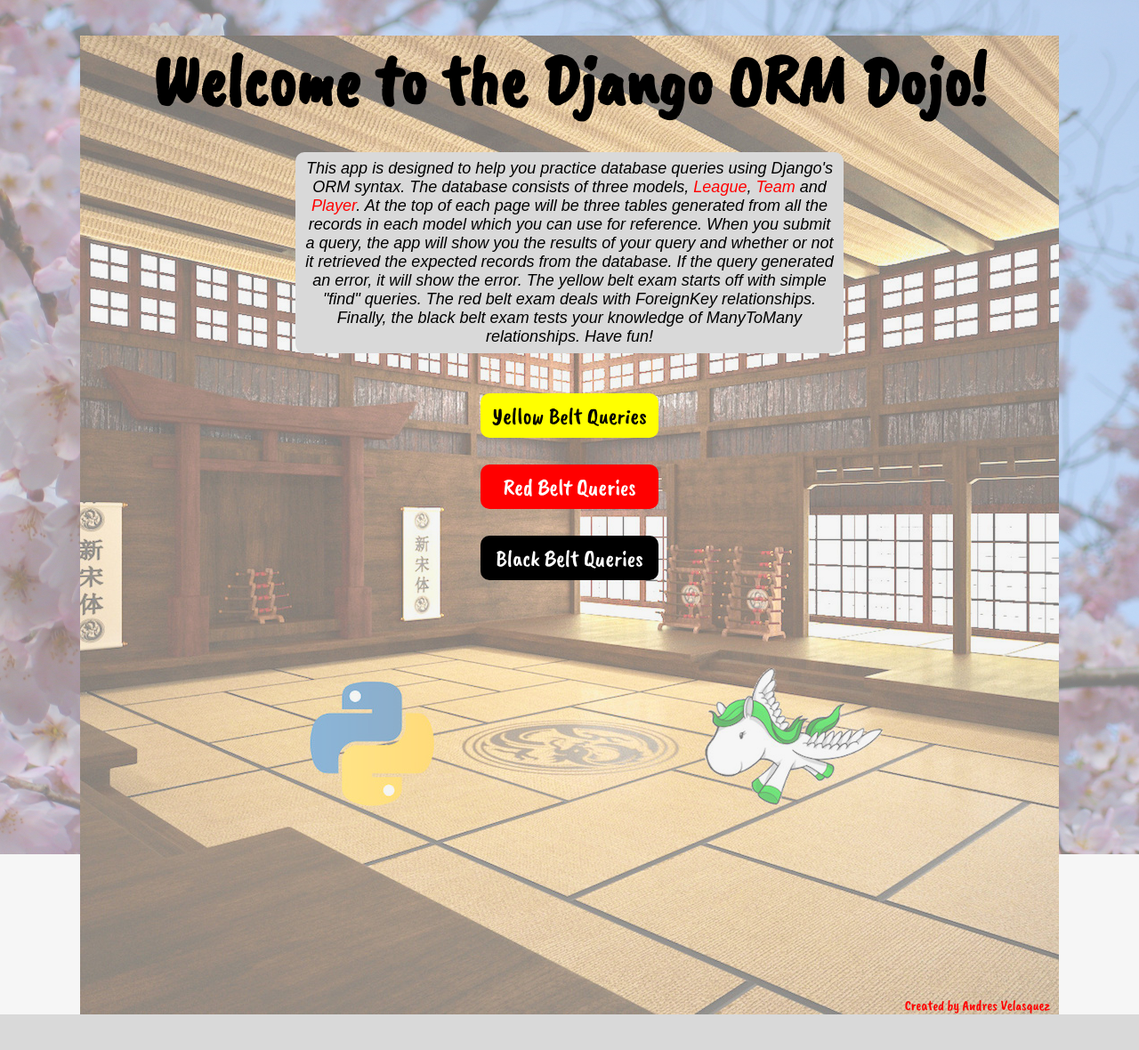
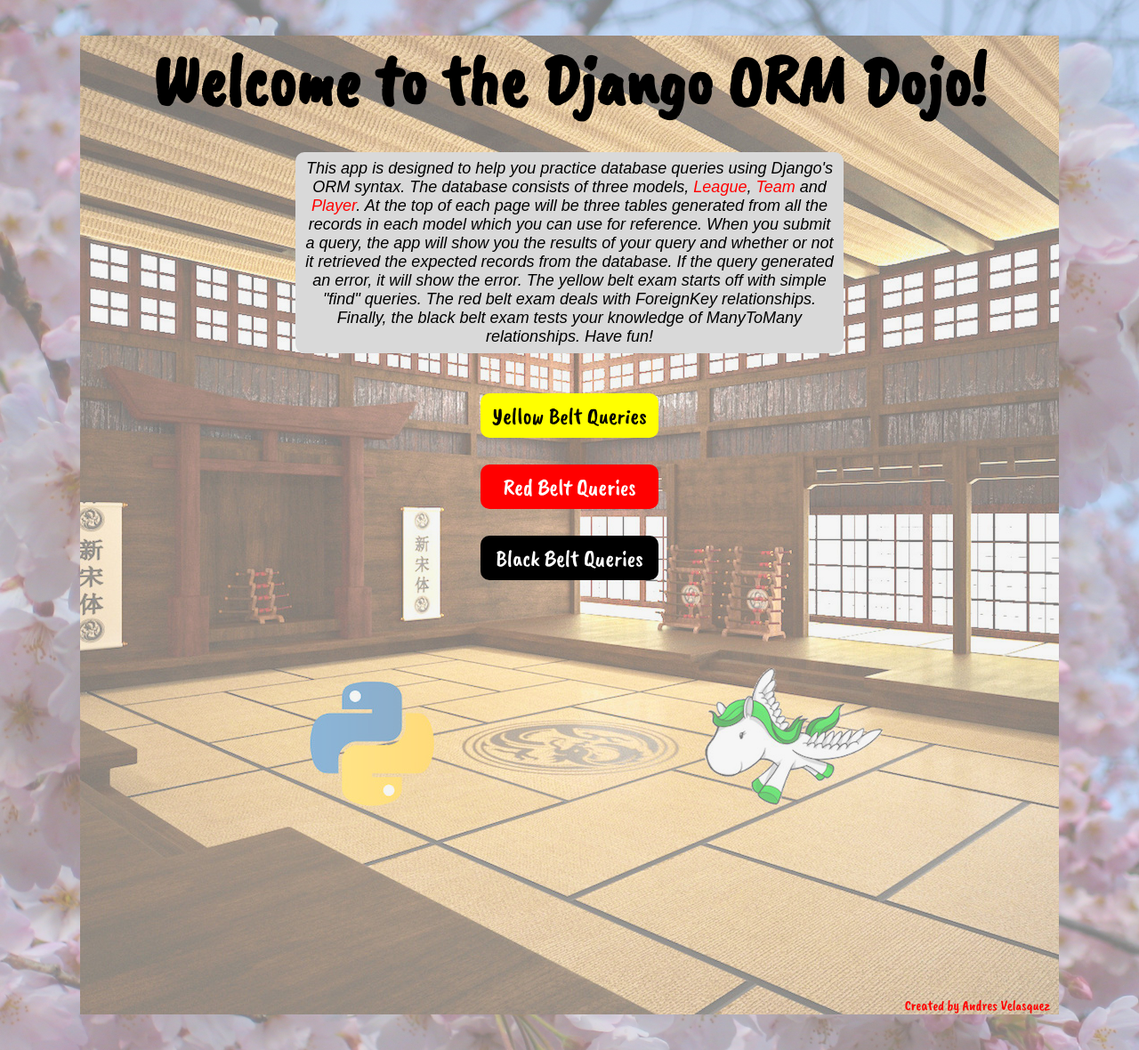
Before and after one commit to andresVelasquez/django_orm_dojo, a Django app: page / in a window 1280 px wide. Shown: the whole page at 89% size. Before the commit the page ends 1140 px from the top, so only its background shows below. Run offline with Django 3.2, Linux system fonts and the light colour scheme; parts of the project's set-up code (start-up, migrations or seed data) failed here and were passed over.

Commit message:
added window resize function to index page

```diff
--- a/apps/dojo/templates/dojo/index.html
+++ b/apps/dojo/templates/dojo/index.html
@@ -10,7 +10,18 @@
     <script src="{% static 'dojo/js/jquery-3.2.0.js' %}" charset="utf-8"></script>
     <script type="text/javascript">
       $(document).ready(function(){
-        $("body").css({'height': $(window).height()});
+        if ($(window).height() < 1100){
+          $("body").css({'height': 1100});
+        } else {
+          $("body").css({'height': $(window).height()});
+        }
+      })
+      $(window).resize(function(){
+        if ($(window).height() < 1100){
+          $("body").css({'height': 1100});
+        } else {
+          $("body").css({'height': $(window).height()});
+        }
       })
     </script>
   </head>
```
